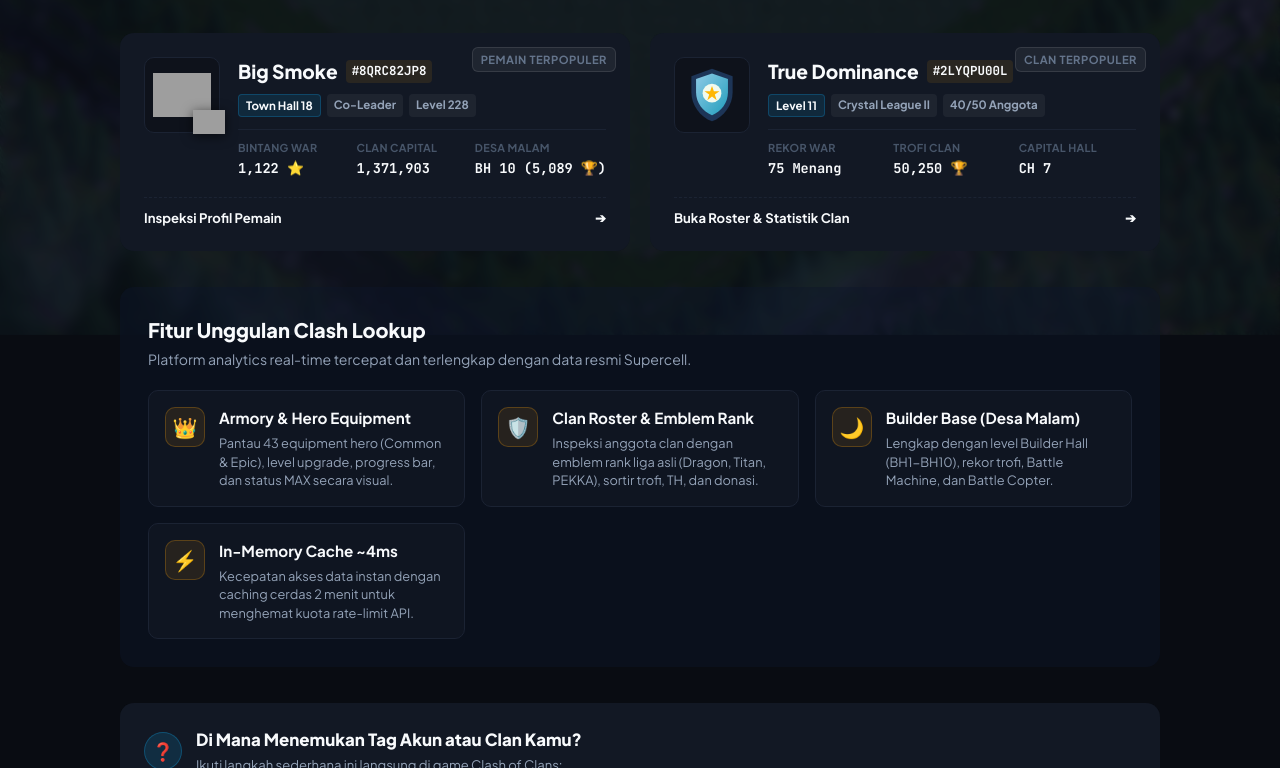
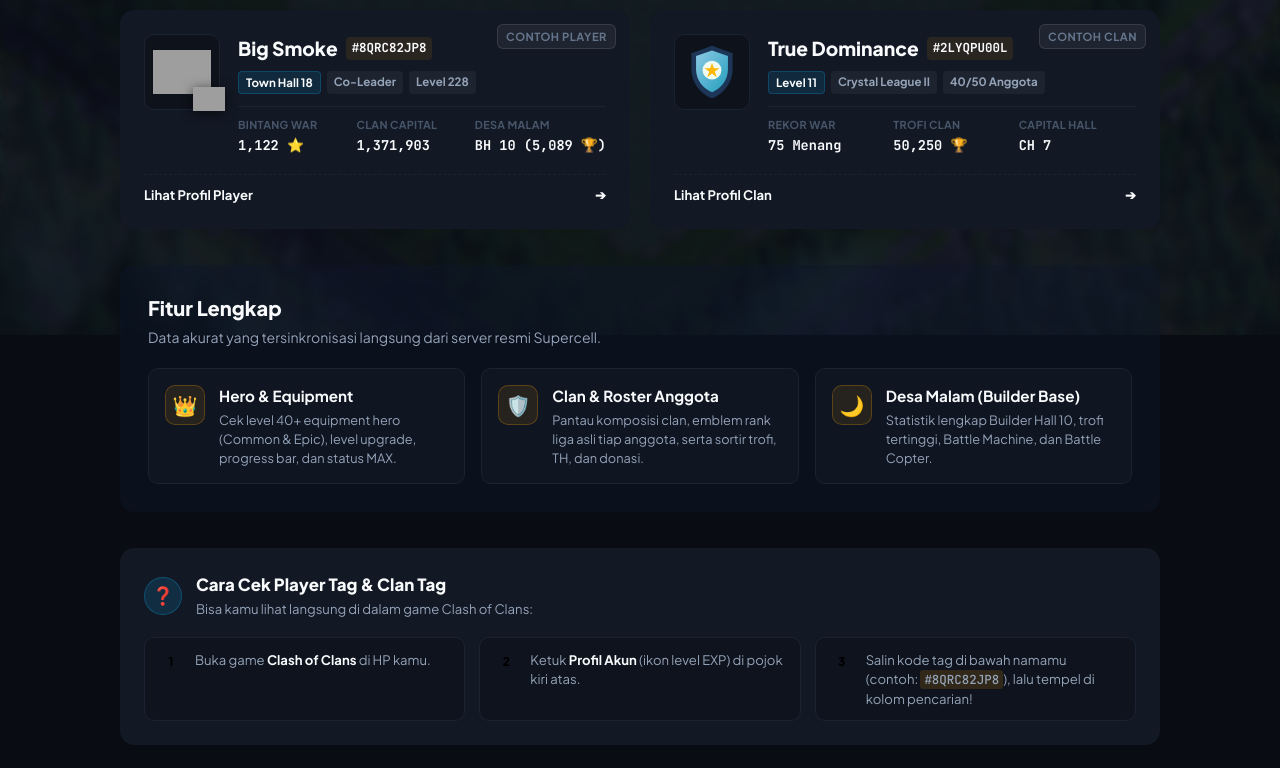
Before and after one commit to KiyyKen/Clash-of-Clans-Lookup-Players, a website with bundled scripts: page public/index.html in a window 1280 px wide. Shown: the part 465-1233 px from the top of the page. Built offline with nearby package versions, Linux system fonts and the light colour scheme; grey boxes are pictures that could not be loaded.

Commit message:
refactor(home): simplify copy and remove caching card for clean 3-col layout

```diff
--- a/public/css/home.css
+++ b/public/css/home.css
@@ -274,7 +274,7 @@
 
 .features-grid {
   display: grid;
-  grid-template-columns: repeat(auto-fit, minmax(240px, 1fr));
+  grid-template-columns: repeat(auto-fit, minmax(280px, 1fr));
   gap: 16px;
 }
 
--- a/public/index.html
+++ b/public/index.html
@@ -119,15 +119,15 @@
       <section id="homeWelcomeSection" class="home-welcome-section">
         <!-- Quick Spotlight Cards -->
         <div class="spotlight-header">
-          <span class="spotlight-badge">🔥 JELAJAHI CONTOH CEPAT</span>
-          <h2 class="spotlight-title">Siap Menganalisis Profil Clash of Clans?</h2>
-          <p class="spotlight-desc">Pilih kartu populer di bawah untuk langsung mencoba performa tracker, atau ketik tag akunmu sendiri di atas.</p>
+          <span class="spotlight-badge">🔥 CONTOH PROFIL</span>
+          <h2 class="spotlight-title">Cek Statistik Pemain & Clan</h2>
+          <p class="spotlight-desc">Klik kartu di bawah untuk melihat contoh, atau masukkan tag akunmu di kolom pencarian di atas.</p>
         </div>
 
         <div class="spotlight-grid">
           <!-- Spotlight Player Card -->
           <div class="spotlight-card spotlight-player" data-type="player" data-tag="#8QRC82JP8" role="button" tabindex="0">
-            <div class="spotlight-badge-corner">Pemain Terpopuler</div>
+            <div class="spotlight-badge-corner">Contoh Player</div>
             <div class="spotlight-card-body">
               <div class="spotlight-avatar-wrap">
                 <img class="spotlight-th-img" src="https://assets.clashk.ing/buildings/home-village/town_hall/level_18.webp" alt="TH 18" />
@@ -160,14 +160,14 @@
               </div>
             </div>
             <div class="spotlight-card-footer">
-              <span>Inspeksi Profil Pemain</span>
+              <span>Lihat Profil Player</span>
               <span class="footer-arrow">➔</span>
             </div>
           </div>
 
           <!-- Spotlight Clan Card -->
           <div class="spotlight-card spotlight-clan" data-type="clan" data-tag="#2LYQPU00L" role="button" tabindex="0">
-            <div class="spotlight-badge-corner">Clan Terpopuler</div>
+            <div class="spotlight-badge-corner">Contoh Clan</div>
             <div class="spotlight-card-body">
               <div class="spotlight-avatar-wrap">
                 <img class="spotlight-clan-badge" src="/assets/clan-temp.svg" alt="True Dominance" />
@@ -199,7 +199,7 @@
               </div>
             </div>
             <div class="spotlight-card-footer">
-              <span>Buka Roster & Statistik Clan</span>
+              <span>Lihat Profil Clan</span>
               <span class="footer-arrow">➔</span>
             </div>
           </div>
@@ -208,39 +208,31 @@
         <!-- Features Showcase Grid -->
         <div class="home-features-section">
           <div class="features-head">
-            <h3 class="features-title">Fitur Unggulan Clash Lookup</h3>
-            <p class="features-sub">Platform analytics real-time tercepat dan terlengkap dengan data resmi Supercell.</p>
+            <h3 class="features-title">Fitur Lengkap</h3>
+            <p class="features-sub">Data akurat yang tersinkronisasi langsung dari server resmi Supercell.</p>
           </div>
           <div class="features-grid">
             <div class="feature-box">
               <div class="feature-icon-bubble">👑</div>
               <div class="feature-content">
-                <h4 class="feature-heading">Armory & Hero Equipment</h4>
-                <p class="feature-text">Pantau 43 equipment hero (Common & Epic), level upgrade, progress bar, dan status MAX secara visual.</p>
+                <h4 class="feature-heading">Hero & Equipment</h4>
+                <p class="feature-text">Cek level 40+ equipment hero (Common & Epic), level upgrade, progress bar, dan status MAX.</p>
               </div>
             </div>
 
             <div class="feature-box">
               <div class="feature-icon-bubble">🛡️</div>
               <div class="feature-content">
-                <h4 class="feature-heading">Clan Roster & Emblem Rank</h4>
-                <p class="feature-text">Inspeksi anggota clan dengan emblem rank liga asli (Dragon, Titan, PEKKA), sortir trofi, TH, dan donasi.</p>
+                <h4 class="feature-heading">Clan & Roster Anggota</h4>
+                <p class="feature-text">Pantau komposisi clan, emblem rank liga asli tiap anggota, serta sortir trofi, TH, dan donasi.</p>
               </div>
             </div>
 
             <div class="feature-box">
               <div class="feature-icon-bubble">🌙</div>
               <div class="feature-content">
-                <h4 class="feature-heading">Builder Base (Desa Malam)</h4>
-                <p class="feature-text">Lengkap dengan level Builder Hall (BH1-BH10), rekor trofi, Battle Machine, dan Battle Copter.</p>
-              </div>
-            </div>
-
-            <div class="feature-box">
-              <div class="feature-icon-bubble">⚡</div>
-              <div class="feature-content">
-                <h4 class="feature-heading">In-Memory Cache ~4ms</h4>
-                <p class="feature-text">Kecepatan akses data instan dengan caching cerdas 2 menit untuk menghemat kuota rate-limit API.</p>
+                <h4 class="feature-heading">Desa Malam (Builder Base)</h4>
+                <p class="feature-text">Statistik lengkap Builder Hall 10, trofi tertinggi, Battle Machine, dan Battle Copter.</p>
               </div>
             </div>
           </div>
@@ -251,22 +243,22 @@
           <div class="guide-header">
             <div class="guide-icon">❓</div>
             <div class="guide-title-box">
-              <h4 class="guide-title">Di Mana Menemukan Tag Akun atau Clan Kamu?</h4>
-              <p class="guide-subtitle">Ikuti langkah sederhana ini langsung di game Clash of Clans:</p>
+              <h4 class="guide-title">Cara Cek Player Tag & Clan Tag</h4>
+              <p class="guide-subtitle">Bisa kamu lihat langsung di dalam game Clash of Clans:</p>
             </div>
           </div>
           <div class="guide-steps-grid">
             <div class="guide-step">
               <div class="step-num">1</div>
-              <p class="step-text">Buka game <strong>Clash of Clans</strong> di ponsel atau tabletmu.</p>
+              <p class="step-text">Buka game <strong>Clash of Clans</strong> di HP kamu.</p>
             </div>
             <div class="guide-step">
               <div class="step-num">2</div>
-              <p class="step-text">Ketuk <strong>Profil Akun</strong> (ikon level EXP) di pojok kiri atas layar.</p>
+              <p class="step-text">Ketuk <strong>Profil Akun</strong> (ikon level EXP) di pojok kiri atas.</p>
             </div>
             <div class="guide-step">
               <div class="step-num">3</div>
-              <p class="step-text">Salin kode tag di bawah namamu (contoh: <code>#8QRC82JP8</code>), lalu tempel di kolom pencarian di atas!</p>
+              <p class="step-text">Salin kode tag di bawah namamu (contoh: <code>#8QRC82JP8</code>), lalu tempel di kolom pencarian!</p>
             </div>
           </div>
         </div>
```
Also changed, not shown: docs/screenshots/home-landing.png.
